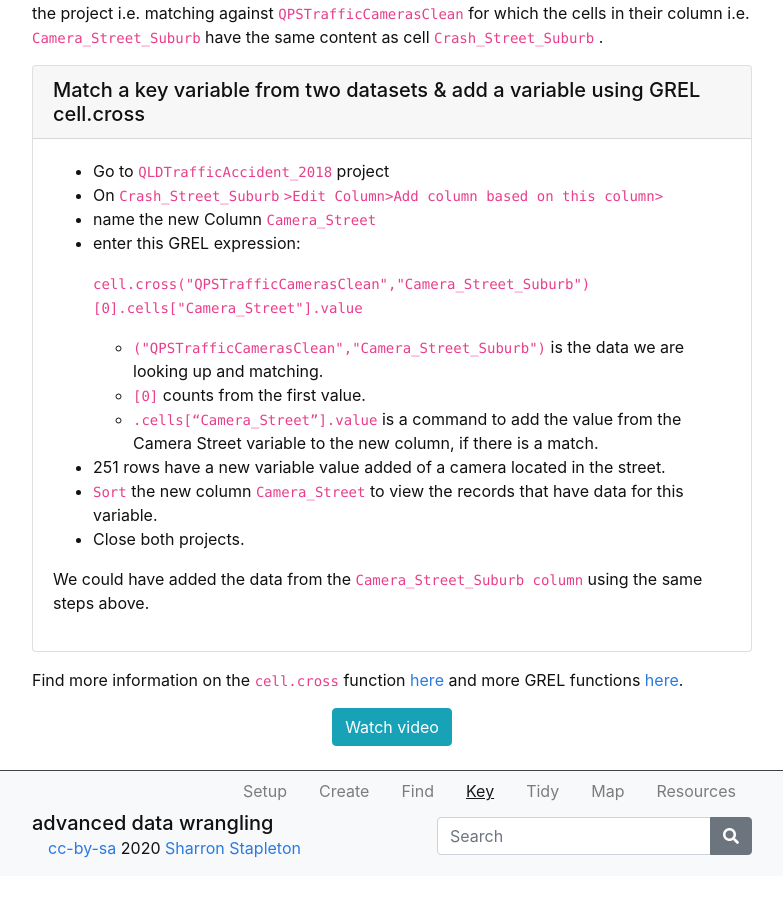
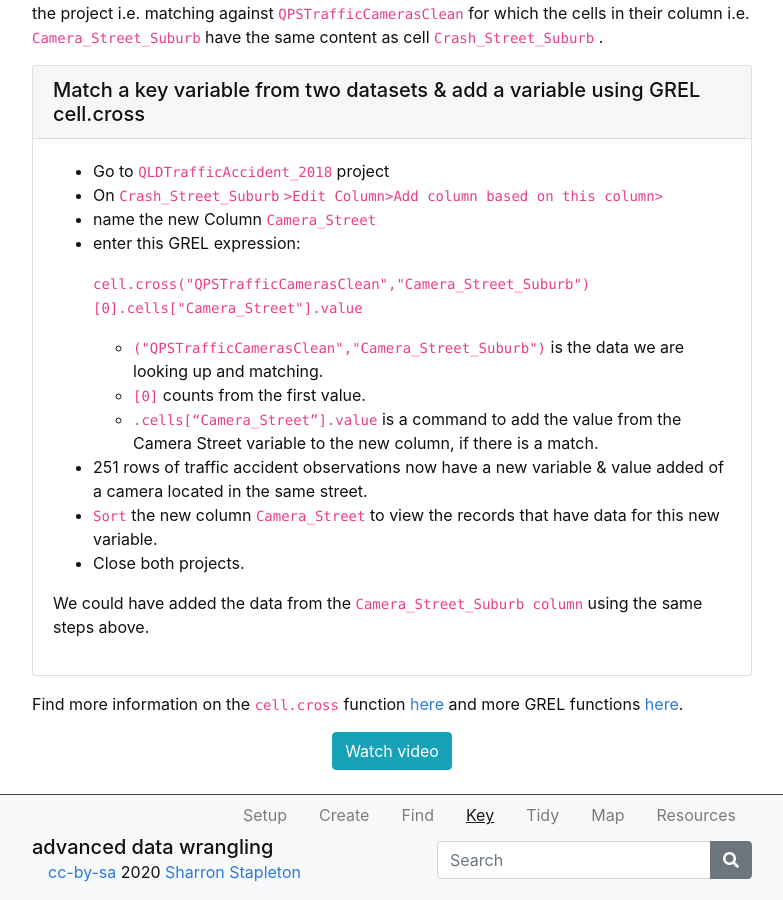
Before and after one commit to GULibrarySandbox/advanced-data-wrangle-old, a Jekyll site: the page built from content/4-lesson.md, in a window 1280 px wide and 900 px high, scrolled down 1340 px. Shown: the whole window, without its empty margins (248-1031 px from the left). Built offline with Jekyll 4.4.1, drawn with Linux system fonts in a browser that asks for light colours; before the commit the page ends 2216 px from its top, so only the background shows below that.

Commit message:
Update 4-lesson.md

```diff
--- a/content/4-lesson.md
+++ b/content/4-lesson.md
@@ -52,8 +52,8 @@ Now we can extend the dataset `QLDTrafficAccident_2018`  with a new variable  `C
   - `[0]`  counts from the first value.
   - `.cells[“Camera_Street”].value`  is a command to add the value from the Camera Street variable to the new column, if there is a match.
 
-- 251 rows have a new variable value added of a camera located in the street.
-- `Sort`  the new column  `Camera_Street`  to view the records that have data for this variable.
+- 251 rows of traffic accident observations now have a new variable & value added of a camera located in the same street.
+- `Sort`  the new column  `Camera_Street`  to view the records that have data for this new variable.
 - Close both projects.
 
 We could have added the data from the  `Camera_Street_Suburb column` using the same steps above.{% endcapture %}{% include card.md header="Match a key variable from two datasets & add a variable using GREL cell.cross" text=text %}
```
